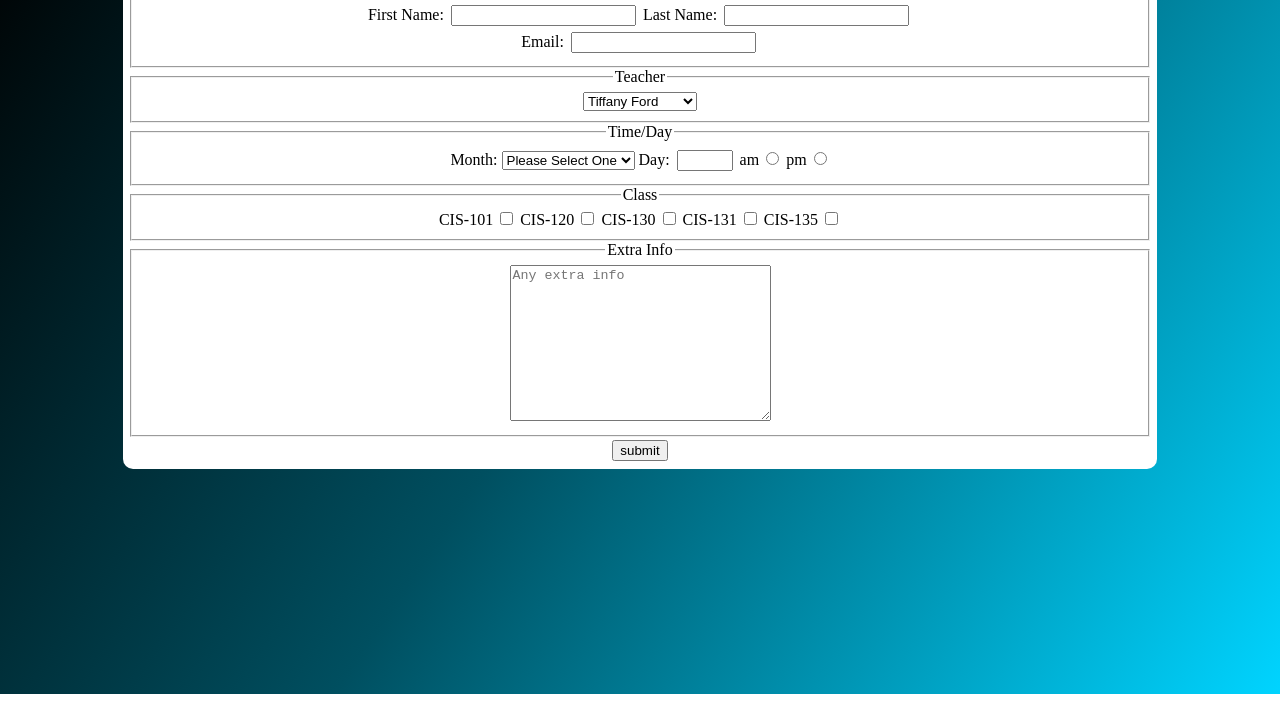
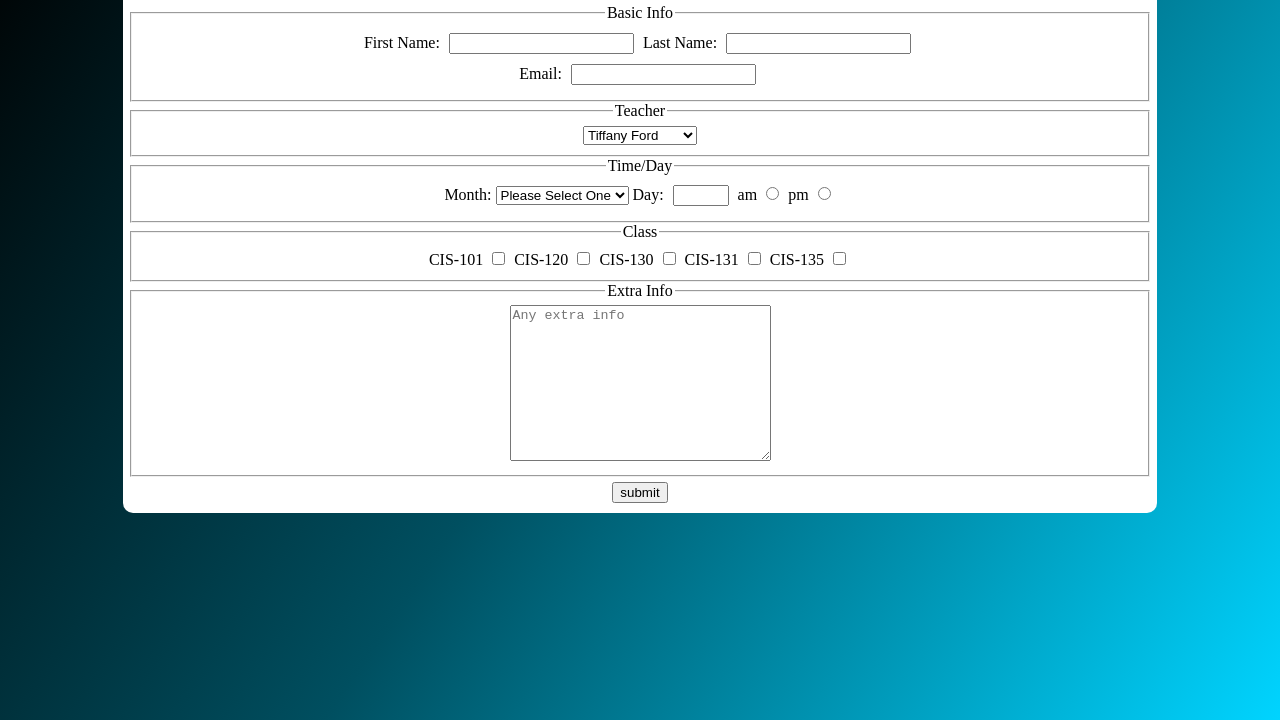
Before and after one commit to NyxStrong/Registration-Form, a plain HTML site: page index.html in a window 1280 px wide. Shown: the part 106-826 px from the top of the page. Before the commit the page ends 800 px from the top, so only its background shows below. Drawn offline with Linux system fonts and the light colour scheme.

Commit message:
Changed some styles

```diff
--- a/styles.css
+++ b/styles.css
@@ -9,13 +9,13 @@ body {
     margin: 0px;
 }
 #container {
+    margin: 2% auto;
     width: 80%;
-    margin: auto;
     padding: 5px;
     background-color: white;
     border-radius: 10px;
     text-align: center;
 }
 input {
-    margin: 3px;
+    margin: 5px;
 }
```
